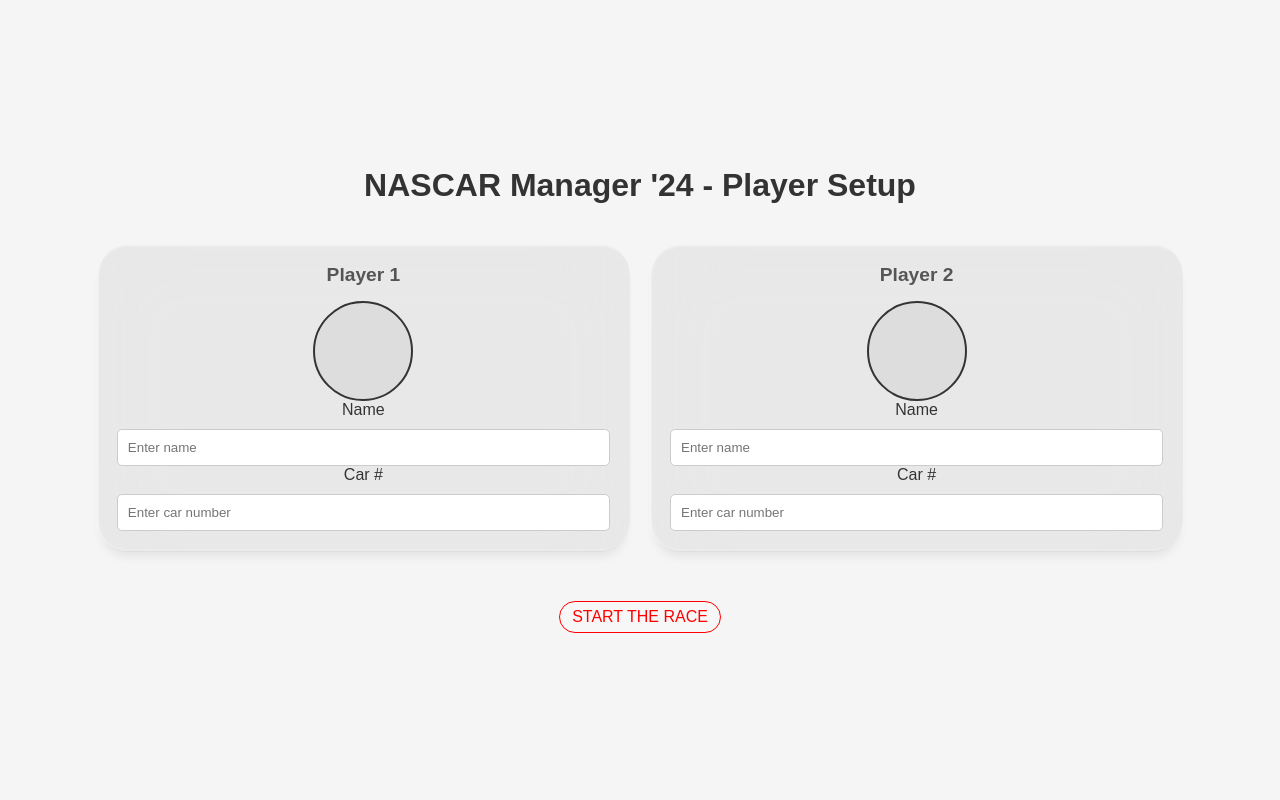
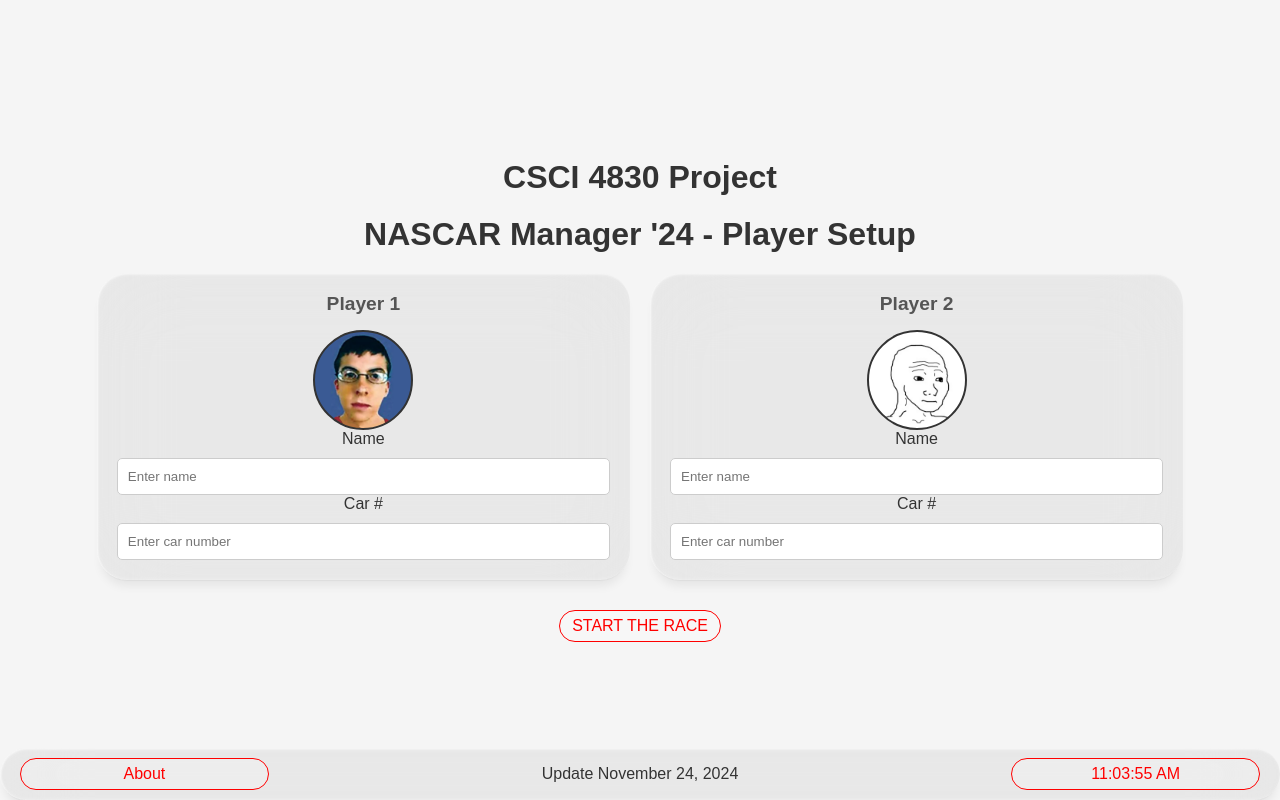
Before and after one commit to an-vu/racesim24, a Flask app: page / in a window 1280 px wide. Run offline with Flask 3, Linux system fonts and the light colour scheme.

Commit message:
commit message

```diff
--- a/frontend/static/css/style.css
+++ b/frontend/static/css/style.css
@@ -10,24 +10,13 @@
     background-color: #f5f5f5;
     color: #333;
     height: 100%;
-    /* overflow: hidden; /* Disable scrolling */
-}
-
-/* Centering Container */
-.centered-container {
-    display: flex;
-    justify-content: center;
-    align-items: center;
-    height: 100vh; /* Full viewport height */
-}
-
-/* Main Content and Titles */
-.content {
-    display: flex;
-    flex-direction: column;
-    align-items: center;
-    gap: 20px;
-    text-align: center;
+    margin: 0; /* Remove default margin */
+    display: flex; /* Enable flexbox layout for centering */
+    flex-direction: column; /* For vertical alignment of content */
+    justify-content: center; /* Center vertically */
+    align-items: center; /* Center horizontally */
+    text-align: center; /* Center text */
+    gap: 20px; /* Add space between children */
 }
 
 .home-container {
@@ -47,8 +36,8 @@
     margin-bottom: 15px;
 }
 
-/* General Box Styling */
-.box {
+/* General card Styling */
+.card {
     width: 100%; /* Default width can be adjusted as needed */
     padding: 20px;
     /*
@@ -146,7 +135,7 @@
 
 /* Footer */
 .footer {
-    background-color: #c0c0c0;
+    background: rgb(0 0 0 / 5%);
     color: #333;
     padding: 10px 20px;
     position: fixed;
@@ -155,6 +144,12 @@
     display: flex;
     justify-content: space-between;
     align-items: center;
+    backdrop-filter: blur(40px);
+    border-radius: 30px;
+    box-shadow: inset 1px 1.5px 2px #fff9, inset 1px -0.5px 2px #ffffff4d,
+      0 0.6021873017743928px 0.6021873017743928px -1.25px #0000002e,
+      0 2.288533303243457px 2.288533303243457px -2.5px #00000029,
+      0 10px 10px -3.75px #00000010;
 }
 
 .button, .footer-text {
@@ -169,10 +164,6 @@
 
 /* Responsive adjustments */
 @media (max-width: 768px) {
-    .box-large {
-        width: 90%;
-    }
-
     .footer {
         position: relative;
     }
--- a/frontend/templates/base.html
+++ b/frontend/templates/base.html
@@ -6,6 +6,7 @@
     <title>{% block title %}NASCAR Manager '24{% endblock %}</title>
     <link rel="stylesheet" href="{{ url_for('static', filename='css/style.css') }}">
 </head>
+
 <body>
     <header>
         <a href="{{ url_for('home') }}" class="main-title" style="text-decoration: none; color: inherit;">
@@ -25,10 +26,9 @@
     <!-- Footer -->
     <footer class="footer">
         <button id="about-button" class="button">About</button>
-        <div class="footer-text">Update November 7, 2024</div>
+        <div class="footer-text">Update November 24, 2024</div>
         <button id="clock-button" class="button">⏳</button>
     </footer>
-
 
     <script src="{{ url_for('static', filename='js/main.js') }}"></script>
 </body>
--- a/frontend/templates/setup.html
+++ b/frontend/templates/setup.html
@@ -1,21 +1,16 @@
-<!DOCTYPE html>
-<html lang="en">
-<head>
-    <meta charset="UTF-8">
-    <meta name="viewport" content="width=device-width, initial-scale=1.0">
-    <title>Player Setup - NASCAR Manager '24</title>
-    <link rel="stylesheet" href="{{ url_for('static', filename='css/style.css') }}">
-</head>
+{% extends "base.html" %}
+
+{% block title %}Player Setup - NASCAR Manager '24{% endblock %}
+
+{% block content %}
 <body>
-    <div class="centered-container">
-        <div class="content">
     <h1 class="main-title">NASCAR Manager '24 - Player Setup</h1>
 
     <!-- Player Setup Container -->
     <div class="setup-container" style="display: flex; gap: 20px;">
 
-                <!-- Player 1 Setup Box -->
-                <div class="box box-small">
+        <!-- Player 1 Setup card -->
+        <div class="card">
             <h3 class="sub-title">Player 1</h3>
 
             <!-- Profile Picture Placeholder -->
@@ -32,8 +27,8 @@
             <input type="number" id="car1-number" name="car1_number" placeholder="Enter car number" class="input-field">
         </div>
 
-                <!-- Player 2 Setup Box -->
-                <div class="box box-small">
+        <!-- Player 2 Setup card -->
+        <div class="card">
             <h3 class="sub-title">Player 2</h3>
 
             <!-- Profile Picture Placeholder -->
@@ -53,11 +48,83 @@
 
     <!-- Start Race Button -->
     <div style="margin-top: 30px;">
-                <button onclick="startRace()" class="button button-danger">
+        <button onclick="startRace()" class="button">
             START THE RACE
         </button>
     </div>
-        </div>
-    </div>
+
+    <script>
+        // Array of profile image filenames
+        const profileImages = ["profile1.png", "profile2.png", "profile3.png", "profile4.png", "profile5.png", "profile6.png"];
+
+        // Set random initial image for each player
+        const player1Picture = document.getElementById("player1-picture");
+        const player2Picture = document.getElementById("player2-picture");
+
+        let player1Index = Math.floor(Math.random() * profileImages.length);
+        let player2Index = Math.floor(Math.random() * profileImages.length);
+
+        player1Picture.style.backgroundImage = `url('/static/images/profiles/${profileImages[player1Index]}')`;
+        player2Picture.style.backgroundImage = `url('/static/images/profiles/${profileImages[player2Index]}')`;
+
+        // Cycle to the next image on click
+        player1Picture.addEventListener("click", () => {
+            player1Index = (player1Index + 1) % profileImages.length;
+            player1Picture.style.backgroundImage = `url('/static/images/profiles/${profileImages[player1Index]}')`;
+        });
+
+        player2Picture.addEventListener("click", () => {
+            player2Index = (player2Index + 1) % profileImages.length;
+            player2Picture.style.backgroundImage = `url('/static/images/profiles/${profileImages[player2Index]}')`;
+        });
+
+        function startRace() {
+            const player1Name = document.getElementById("player1-name").value;
+            const player1Car = document.getElementById("car1-number").value;
+            const player2Name = document.getElementById("player2-name").value;
+            const player2Car = document.getElementById("car2-number").value;
+
+            // Save data in localStorage
+            localStorage.setItem("player1Name", player1Name);
+            localStorage.setItem("player1Car", player1Car);
+            localStorage.setItem("player1Picture", profileImages[player1Index]);
+            localStorage.setItem("player2Name", player2Name);
+            localStorage.setItem("player2Car", player2Car);
+            localStorage.setItem("player2Picture", profileImages[player2Index]);
+
+            // Prepare data for POST request
+            const data = {
+                player1_name: player1Name,
+                car1_number: parseInt(player1Car),
+                player2_name: player2Name,
+                car2_number: parseInt(player2Car)
+            };
+
+            // Send data to Flask backend
+            fetch("/initialize_race", {
+                method: "POST",
+                headers: {
+                    "Content-Type": "application/json"
+                },
+                body: JSON.stringify(data)
+            })
+            .then(response => response.json())
+            .then(data => {
+                if (data.status === "success") {
+                    // Redirect to home.html after successful initialization
+                    window.location.href = "/home";
+                } else {
+                    alert("Error initializing players.");
+                }
+            })
+            .catch(error => {
+                console.error("Error:", error);
+            });
+
+
+            // Redirect to home.html
+            window.location.href = "/home";
+        }
+    </script>
 </body>
-</html>
+{% endblock %}
```
Also changed, not shown: frontend/static/js/main.js (+0 -73 lines), frontend/templates/home.html (+4 -14 lines), frontend/changelog.md, 1 other file. Lines whose indentation alone changed are shown as unchanged.
